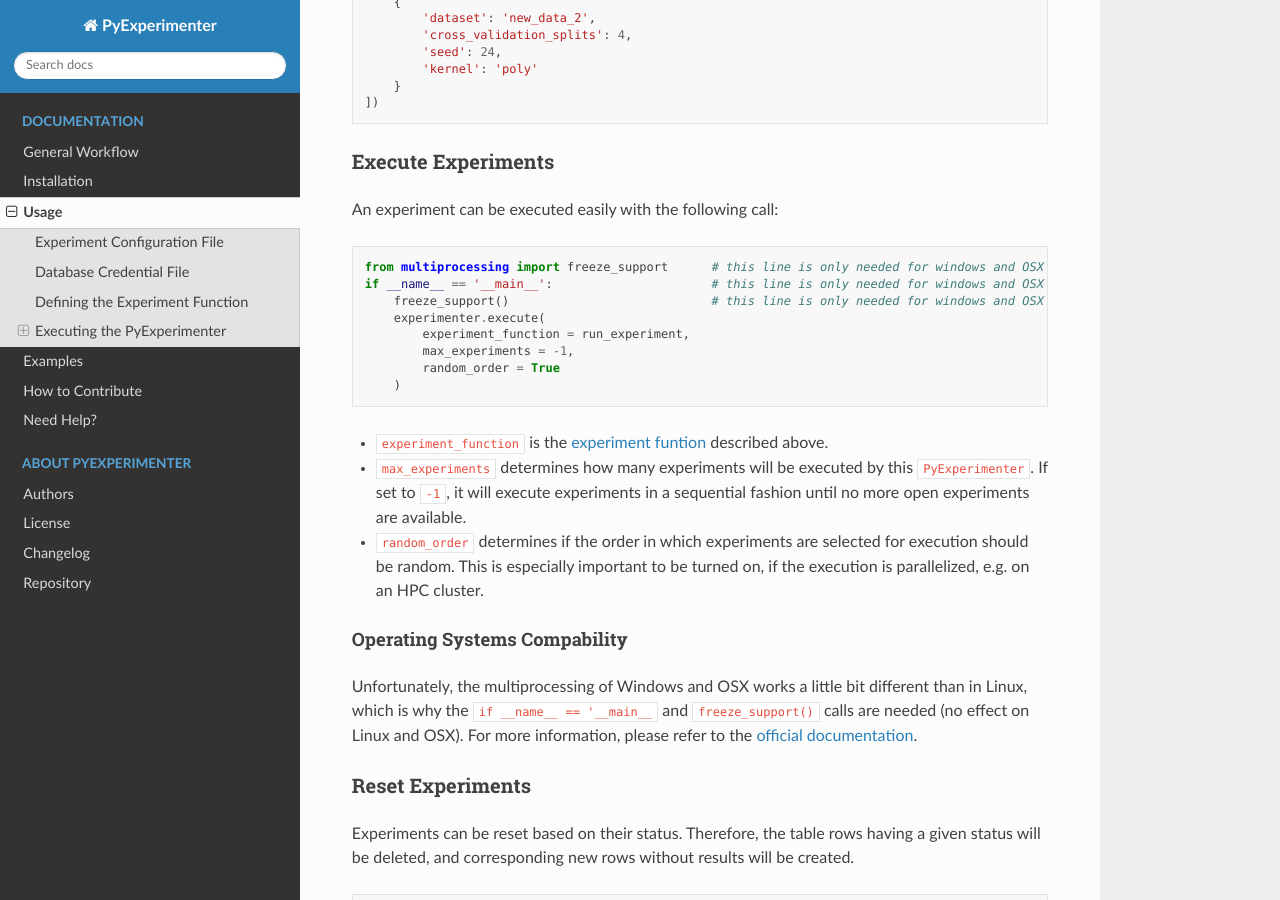
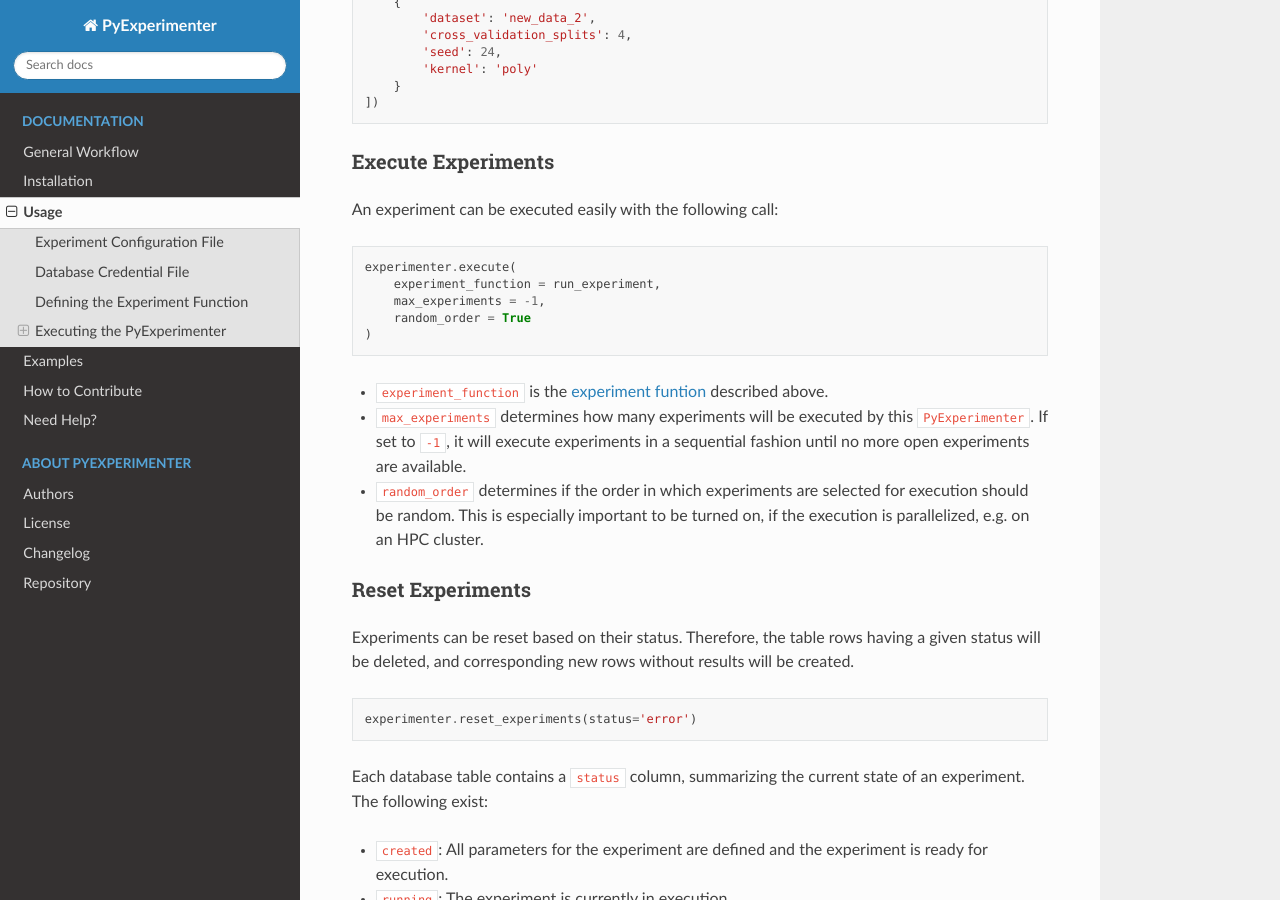
Before and after one commit to tornede/py_experimenter, a Sphinx documentation site: the page built from docs/source/usage.md, in a window 1280 px wide and 900 px high, scrolled down 3717 px. Built offline with Sphinx 7.4.7 and the Read the Docs theme 2.0.0, drawn with Linux system fonts in a browser that asks for light colours; pages that are not in the unit, such as notebooks, are missing from menus.

Commit message:
Remove operaring system disclaimer from docs

````diff
--- a/docs/source/usage.md
+++ b/docs/source/usage.md
@@ -156,22 +156,16 @@
 An experiment can be executed easily with the following call:
 
 ```python
-from multiprocessing import freeze_support      # this line is only needed for windows and OSX
-if __name__ == '__main__':                      # this line is only needed for windows and OSX
-    freeze_support()                            # this line is only needed for windows and OSX
-    experimenter.execute(
-        experiment_function = run_experiment,
-        max_experiments = -1,
-        random_order = True
-    )
+experimenter.execute(
+    experiment_function = run_experiment,
+    max_experiments = -1,
+    random_order = True
+)
 ```
 
 - `experiment_function` is the [experiment funtion](#defining-the-experiment-function) described above.
 - `max_experiments` determines how many experiments will be executed by this `PyExperimenter`. If set to `-1`, it will execute experiments in a sequential fashion until no more open experiments are available.
 - `random_order` determines if the order in which experiments are selected for execution should be random. This is especially important to be turned on, if the execution is parallelized, e.g. on an HPC cluster.
-
-#### Operating Systems Compability
-Unfortunately, the multiprocessing of Windows and OSX works a little bit different than in Linux, which is why the `if __name__ == '__main__` and `freeze_support()` calls are needed (no effect on Linux and OSX). For more information, please refer to the [official documentation](https://docs.python.org/3/library/multiprocessing.html#multiprocessing.freeze_support).
 
 ### Reset Experiments
 
````
